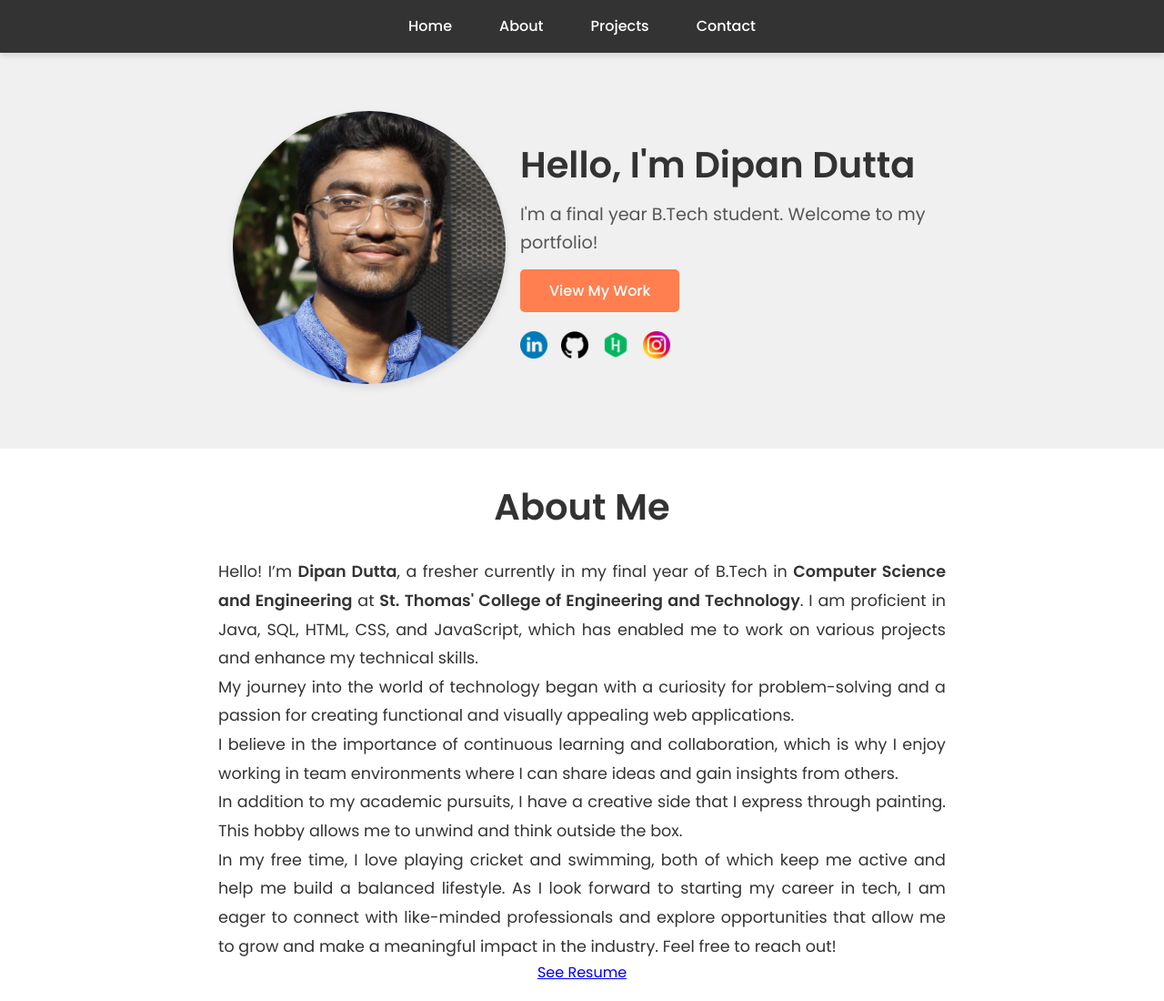
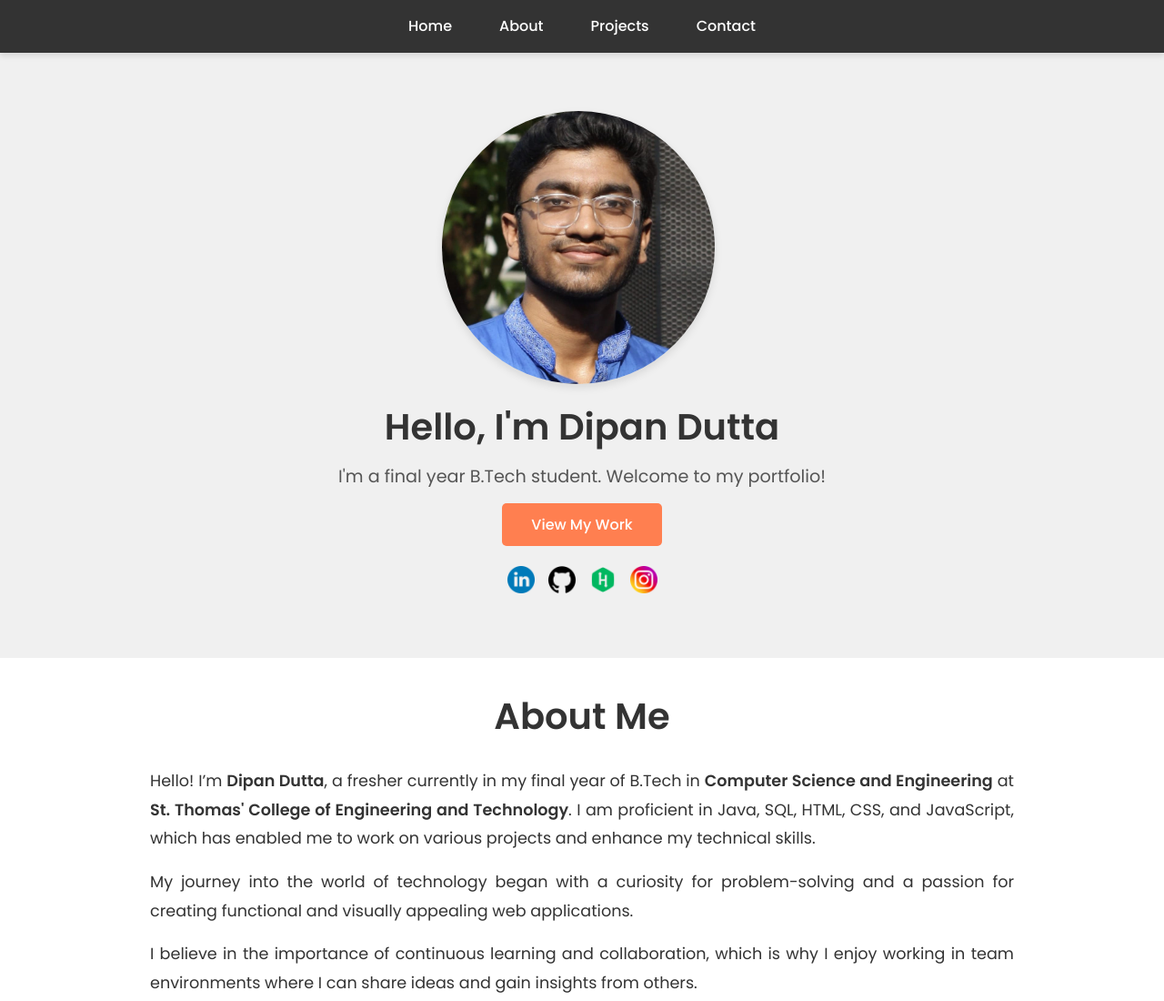
Before and after one commit to dipandutta19/My-Portfolio, a plain HTML site: page index.html in a window 1280 px wide. Shown: the top 1100 px of the page at 91% size. Drawn offline with Linux system fonts and the light colour scheme.

Commit message:
Update style.css

```diff
--- a/style.css
+++ b/style.css
@@ -51,11 +51,14 @@ nav ul li a:hover {
 
 .home-content {
     display: flex;
-    align-items: center;
-    justify-content: space-between;
-    gap: 0.5rem; /* Reduced gap between image and details */
-    padding: 1rem 15rem; /* Reduced inner padding */
+    flex-direction: column; /* Stack image and details vertically on smaller screens */
+    align-items: center; /* Centers the content horizontally */
+    justify-content: center; /* Centers the content vertically */
+    gap: 0.5rem; /* Space between the image and details */
+    padding: 1rem 0rem; /* Padding for top and bottom */
+    text-align: center; /* Center-aligns text content */
 }
+
 
 .home-image img {
     width: 300px;
@@ -100,6 +103,7 @@ nav ul li a:hover {
     display: flex;
     gap: 15px; /* Space between links */
     margin-top: 1rem; /* Space above the social links */
+    justify-content: center;
 }
 
 .social-links a {
@@ -144,11 +148,26 @@ nav ul li a:hover {
 .about p {
     font-size: 1.1rem;
     line-height: 1.8;
-    max-width: 800px;
+    max-width: 950px;
     margin: 0 auto;
     text-align: justify;
+    margin-bottom: 1rem;
 }
 
+.btn {
+    background-color: #ff7f50; /* Button background */
+    color: white; /* Button text color */
+    padding: 0.8rem 1.5rem; /* Padding inside button */
+    border: none;
+    border-radius: 5px; /* Rounded corners */
+    text-decoration: none; /* Remove underline */
+    font-weight: 500; /* Bold text */
+    transition: background-color 0.3s; /* Smooth hover effect */
+}
+
+.btn:hover {
+    background-color: #e66f40; /* Darker blue on hover */
+}
 /* Projects Section */
 
 .projects {
```
